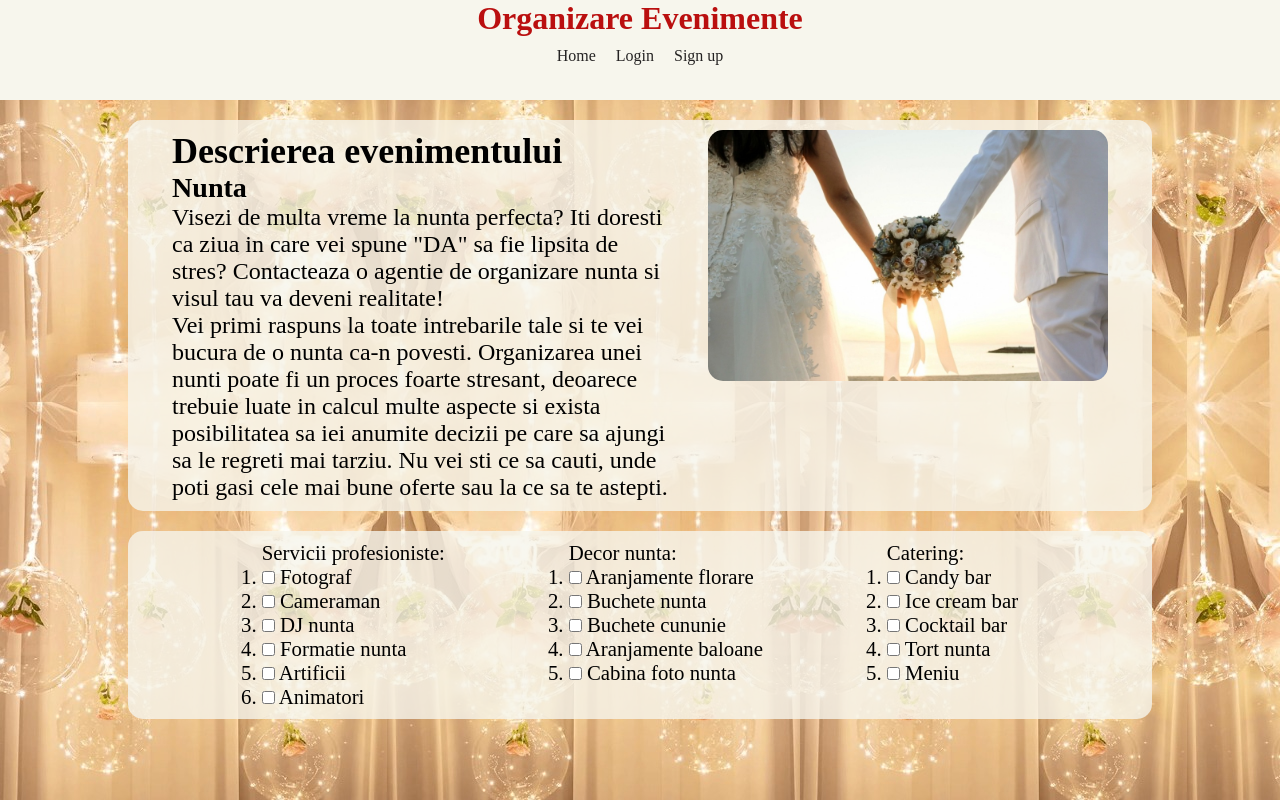
After one commit to Mihai-O77/Organizare-Evenimente, a PHP site: page /nunta.php in a window 1280 px wide. The commit adds this page. Run offline with PHP 8.4, Linux system fonts and the light colour scheme; some web fonts are replaced.

Commit message:
Update nunta.php

```diff
--- a/css/style.css
+++ b/css/style.css
@@ -5,7 +5,7 @@
 }
 
 html{
-    background-image: url(../images/floriBaloane.webp);
+    background-image: url(../images/floriBaloane.jpeg);
 }
 
 .nav{
@@ -69,3 +69,52 @@ html{
 .homebkg{
     height: 100vh;
 }
+
+.divtop{
+    display: flex;
+    justify-content: space-evenly;
+    padding: 10px;
+    background-color:rgba(247, 246, 237, 0.8) ;
+    margin: 20px auto;
+    width: 80%;
+    border-radius: 15px;
+}
+
+.imgtop{
+   width: 400px;
+}
+
+.imagheaderdreapta{
+   width: 400px;
+   border-radius: 15px;
+}
+
+.descr{
+    width: 50%;
+    font-size: 1.5rem;
+}
+
+.options{
+    font-size: 1.3rem;
+    display: flex;
+    justify-content: space-evenly;
+    background-color:rgba(247, 246, 237, 0.8) ;
+    margin: 20px auto;
+    width: 80%;
+    border-radius: 15px;
+    padding: 10px;
+    transition: all 2;
+}
+
+.options li:hover{
+  color: rgb(0, 140, 94);
+}
+
+.none{
+    display: none;
+}
+
+.box input:checked + div{
+    display: flex;
+    flex-direction: column;
+}
--- a/includes/connection.db.php
+++ b/includes/connection.db.php
@@ -9,7 +9,9 @@ $active_group = 'default';
 $query_builder = TRUE;
 
 $conn = mysqli_connect($cleardb_server, $cleardb_username, $cleardb_password, $cleardb_db);
+
 //////////////////////////////////////////////////
+
 /*$serverName="localhost";
 $dbUserName="root";
 $dbPassword="";
--- a/includes/signup.inc.php
+++ b/includes/signup.inc.php
@@ -24,6 +24,11 @@ if(isset($_POST["submit"])){
 
    if(invalidEmail($email)){
     header("location: ../signup.php?error=invalidemail");
+    exit();
+   }
+
+   if(invalidPassword($password)){
+    header("location: ../signup.php?error=invalidpassword");
     exit();
    }
 
--- /dev/null
+++ b/nunta.php
@@ -0,0 +1,87 @@
+<?php
+include_once("header.php");
+?>
+
+<section>
+<div class="divtop">
+<div class="descr">
+    <h2>Descrierea evenimentului</h2>
+    <h3>Nunta</h3>
+    <p>Visezi de multa vreme la nunta perfecta? Iti doresti ca ziua in care vei spune
+        "DA" sa fie lipsita de stres? Contacteaza o agentie de organizare nunta si visul
+        tau va deveni realitate!</p>
+<p>
+Vei primi raspuns la toate intrebarile tale si te vei bucura de o nunta ca-n povesti. Organizarea unei nunti poate fi un proces foarte stresant, deoarece trebuie luate in calcul multe aspecte si exista posibilitatea sa iei anumite decizii pe care sa ajungi sa le regreti mai tarziu.
+ Nu vei sti ce sa cauti, unde poti gasi cele mai bune oferte sau la ce sa te astepti.</p>
+</div>
+<div class="imgtop">
+        <img class="imagheaderdreapta"  src="images/nunta.jpeg" alt="nunta">
+    </div>
+</div>
+
+<div class="options">
+
+<ol> Servicii profesioniste:
+ <li><label class="box"><input type="checkbox" name="fotograf"> Fotograf
+    <div class="none">
+      <label><input type="radio" name="foto" value="300" checked="checked"> Pachet mini</label>
+      <label><input type="radio" name="foto" value="600"> Pachet mediu</label>
+      <label><input type="radio" name="foto" value="900"> Pachet all remembers</label>
+    </div>
+    </label>
+ </li>
+
+ <li><label class="box"><input type="checkbox" name="cameraman"> Cameraman
+    <div class="none">
+      <label><input type="radio" name="video" value="500" checked="checked"> Pachet standard</label>
+      <label><input type="radio" name="video" value="1100"> Pachet profi</label>
+    </div>
+    </label>
+</li>
+
+<li><label class="box"><input type="checkbox" name="dj"> DJ nunta
+        <div class="none">
+            <label><input type="radio" name="djs" value="1200" checked="checked"> Muzica pentru nunta traditionala </label>
+            <label><input type="radio" name="djs" value="1200"> Muzica pentru nunta moderna</label>
+            <label><input type="radio" name="djs" value="2300"> All gen</label>
+        </div>
+    </label>
+</li>
+<li><label class="box"><input type="checkbox" name="formatie"> Formatie nunta
+        <div class="none">
+            <label><input type="checkbox" name="music1" value="200" checked="checked"> Muzica de petrecere </label>
+            <label><input type="checkbox" name="music2" value="200"> Muzica pop dance</label>
+            <label><input type="checkbox" name="music3" value="200"> Rock</label>
+            <label><input type="checkbox" name="music4" value="200"> Muzica etno </label>
+            <label><input type="checkbox" name="music5" value="200"> Muzica populara</label>
+            <label><input type="checkbox" name="music6" value="200"> Muzica instrumentala</label>
+        </div>
+    </label>
+</li>
+
+<li id="artif"><label><input type="checkbox" name="artificii" value="200"> Artificii</label></li>
+<li id="animator"><label><input type="checkbox" name="animator" value="600"> Animatori</label></li>
+</ol>
+
+<ol>Decor nunta:
+<li><label id="flori"><input type="checkbox" name="flori"> Aranjamente florare</label></li>
+<li><label id="buchetnunta"><input type="checkbox" name="buchetenunta"> Buchete nunta</label></li>
+<li><label id="buchetcun"><input type="checkbox" name="buchetecununie"> Buchete cununie</label></li>
+<li><label id="baloane"><input type="checkbox" name="baloane"> Aranjamente baloane</label></li>
+<li><label ><input type="checkbox" name="cabinafoto"> Cabina foto nunta</label></li>
+</ol>
+
+<ol>Catering:
+<li><label><input type="checkbox" name="candy" value="300"> Candy bar</label></li>
+<li><label><input type="checkbox" name="icecream" value="300"> Ice cream bar</label></li>
+<li><label><input type="checkbox" name="cocktail" value="400"> Cocktail bar</label></li>
+<li><label id="tort"><input type="checkbox" name="tort"> Tort nunta</label></li>
+<li><label id="meniu"><input type="checkbox" name="meniu"> Meniu</label></li>
+</ol>
+
+</div>
+</section>
+
+<?php
+include_once("footer.php");
+?>
--- a/signup.php
+++ b/signup.php
@@ -17,8 +17,9 @@ include_once("header.php");
  <?php
  if(isset($_GET["error"])){
   switch($_GET["error"]){
-    case "invalidusername": echo "Usernamul nu este valid"; break;
+    case "invalidusername": echo "Username-ul nu este valid"; break;
     case "invalidemail": echo "Email-ul nu este valid"; break;
+    case "invalidpassword": echo "Parola trebuie sa fie intre 5 si 16 caractere"; break;
     case "pwdsdontmatch": echo "Parolele nu se potrivesc"; break;
     case "invalidFname": echo "Prenumele este invalid"; break;
     case "invalidLname": echo "Numele de familie este invalid"; break;
```
Also changed, not shown: includes/functions.inc.php (+15 -3 lines), aniversareCopii.php (added), botez.php (added), conferinta.php (added), images/baloane.jpeg (added), images/botez.jpeg (added), images/floriBaloane.jpeg (added), images/floriBaloane.webp (deleted), images/majorat.jpeg (added), images/nunta.jpeg (added), includes/.htaccess (added), majorat.php (added).
